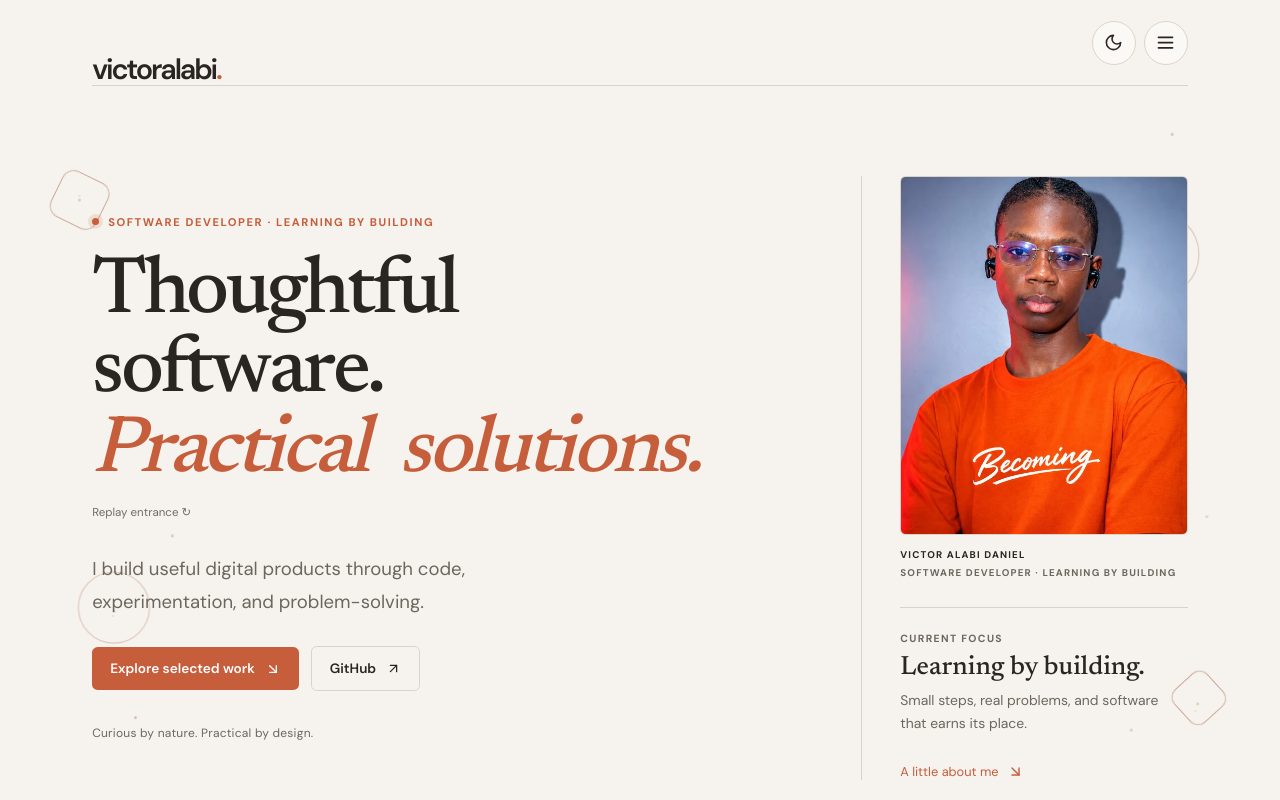
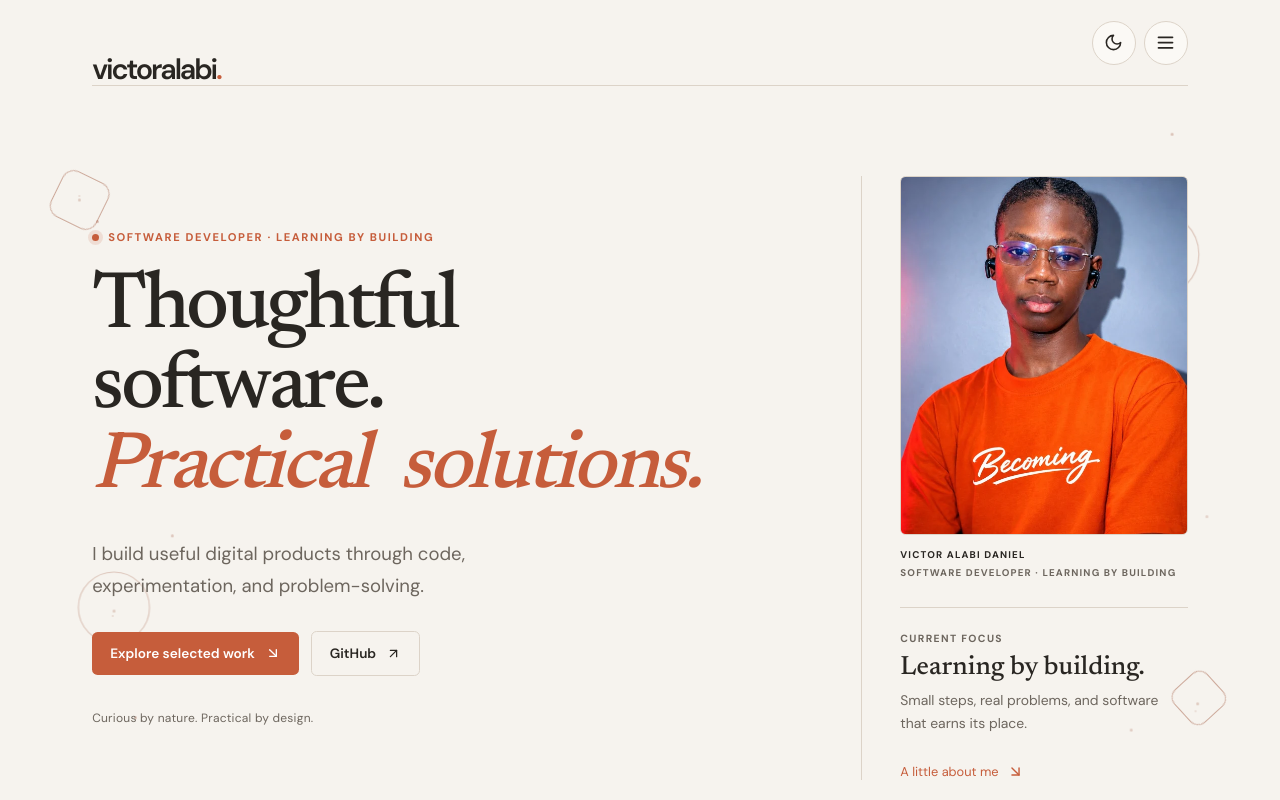
Before and after one commit to Vickiller-droid/victor-portfolio, a Next.js app: page / in a window 1280 px wide. Shown: the top 800 px of the page. Built offline with nearby package versions, Linux system fonts and the light colour scheme.

Commit message:
Remove hero entrance replay control

```diff
--- a/app/PortfolioEntrance.jsx
+++ b/app/PortfolioEntrance.jsx
@@ -1,6 +1,6 @@
 "use client";
 
-import { useEffect, useRef, useState } from "react";
+import { useEffect, useRef } from "react";
 
 function Words({ text, offset = 0 }) {
   let index = offset;
@@ -16,12 +16,10 @@ function Words({ text, offset = 0 }) {
 }
 
 export default function PortfolioEntrance() {
-  const [replay, setReplay] = useState(0);
   return <>
-    <h1 className="portfolioAssembly" key={replay} aria-label="Thoughtful software. Practical solutions.">
+    <h1 className="portfolioAssembly" aria-label="Thoughtful software. Practical solutions.">
       <span aria-hidden="true"><Words text="Thoughtful software."/><br/><em><Words text="Practical solutions." offset={19}/></em></span>
     </h1>
-    <button className="entranceReplay" type="button" onClick={() => setReplay(n => n + 1)}>Replay entrance <span aria-hidden="true">↻</span></button>
   </>;
 }
 
```
